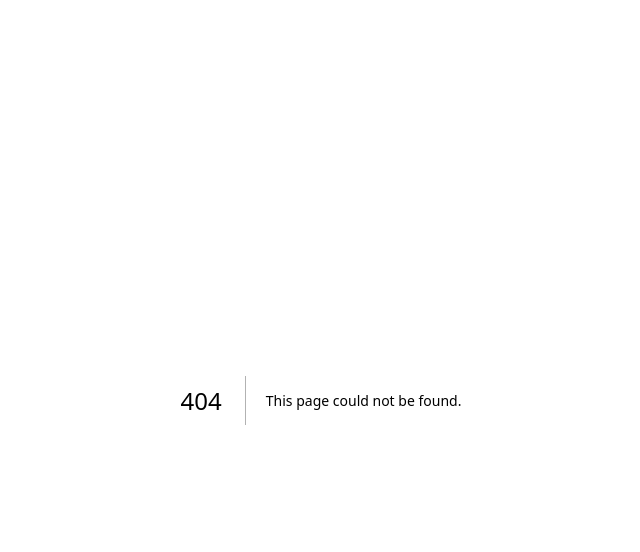
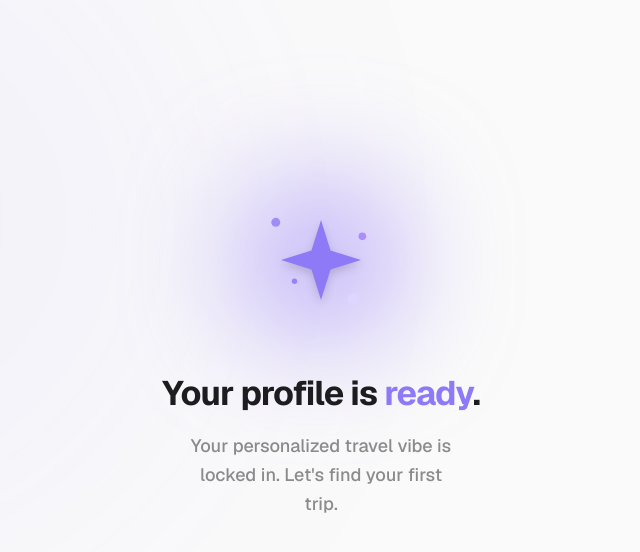
Before and after one commit to RadaHidos/GoApp, a Next.js app: page /onboarding/building in a window 1280 px wide. Before the commit this address had no page. Shown: the top 552 px of the page, without its empty margins (319-959 px from the left). Built offline with nearby package versions, Linux system fonts and the light colour scheme.

Commit message:
REDIRECTING TO HOME PAGE - created loading page redirecting to home page

```diff
--- /dev/null
+++ b/app/onboarding/building/page.tsx
@@ -0,0 +1,258 @@
+"use client";
+
+import { useEffect, useState } from "react";
+import { useRouter } from "next/navigation";
+import {
+  motion,
+  AnimatePresence,
+  useMotionValue,
+  useTransform,
+  animate,
+} from "framer-motion";
+
+const easeOut = [0.22, 1, 0.36, 1] as const;
+
+// Progressive Disclosure: Showing the user what's happening
+const LOADING_STEPS = [
+  "Analyzing your vibe...",
+  "Finding hidden gems...",
+  "Tailoring your budget...",
+  "Finalizing your journey..."
+];
+
+export default function BuildingProfilePage() {
+  const router = useRouter();
+  const [phase, setPhase] = useState<"loading" | "success">("loading");
+  const count = useMotionValue(0);
+  const rounded = useTransform(count, (latest) => Math.round(latest));
+
+  useEffect(() => {
+    // 1. Animate counter 0 -> 100%
+    const controls = animate(count, 100, { duration: 3.5, ease: "easeInOut" });
+
+    // 2. Switch from Loading -> Success
+    const phaseTimer = setTimeout(() => {
+      setPhase("success");
+    }, 4000);
+
+    // 3. Redirect to Home (Consistency with common app patterns)
+    const redirectTimer = setTimeout(() => {
+      router.push("/home");
+    }, 9500);
+
+    return () => {
+      controls.stop();
+      clearTimeout(phaseTimer);
+      clearTimeout(redirectTimer);
+    };
+  }, [count, router]);
+
+  return (
+    <main className="relative flex min-h-screen w-full flex-col items-center justify-center overflow-hidden bg-[#FAFAFA] font-sans text-[#1D1D1F]">
+      {/* Ambient Background Glows - Visual Weight */}
+      <div className="absolute inset-0 z-0 overflow-hidden pointer-events-none">
+        <motion.div
+          animate={{
+            scale: [1, 1.2, 1],
+            opacity: [0.05, 0.08, 0.05]
+          }}
+          transition={{ duration: 8, repeat: Infinity, ease: "easeInOut" }}
+          className="absolute -top-[10%] -left-[10%] h-[600px] w-[600px] rounded-full bg-[#8E7AF6] blur-[120px]"
+        />
+      </div>
+
+      <div className="relative z-10 w-full max-w-[430px] px-8 text-center flex flex-col items-center justify-center min-h-[450px]">
+        <AnimatePresence mode="wait">
+          {phase === "loading" ? (
+            <LoadingState key="loading" countValue={rounded} />
+          ) : (
+            <SuccessState key="success" />
+          )}
+        </AnimatePresence>
+      </div>
+    </main>
+  );
+}
+
+// --- Loading Component: Improved Feedback & Animation ---
+
+function LoadingState({ countValue }: { countValue: any }) {
+  const [stepIndex, setStepIndex] = useState(0);
+
+  useEffect(() => {
+    const stepInterval = setInterval(() => {
+      setStepIndex((prev) => (prev < LOADING_STEPS.length - 1 ? prev + 1 : prev));
+    }, 900);
+    return () => clearInterval(stepInterval);
+  }, []);
+
+  return (
+    <motion.div
+      initial={{ opacity: 0, y: 10 }}
+      animate={{ opacity: 1, y: 0 }}
+      exit={{ opacity: 0, scale: 0.95, filter: "blur(8px)" }}
+      transition={{ duration: 0.6, ease: easeOut }}
+      className="flex flex-col items-center"
+    >
+      <div className="relative mb-12 h-52 w-52 flex items-center justify-center">
+        {/* Animated Outer Glow Pulse - Feedback */}
+        <motion.div
+          animate={{ scale: [1, 1.05, 1], opacity: [0.5, 0.8, 0.5] }}
+          transition={{ duration: 2, repeat: Infinity, ease: "easeInOut" }}
+          className="absolute inset-4 rounded-full bg-[#8E7AF6]/10 blur-xl"
+        />
+
+        <svg className="h-full w-full -rotate-90 transform" viewBox="0 0 100 100">
+          <circle
+            cx="50"
+            cy="50"
+            r="46"
+            fill="none"
+            stroke="#E5E5E5"
+            strokeWidth="5"
+            strokeLinecap="round"
+          />
+          <motion.circle
+            cx="50"
+            cy="50"
+            r="46"
+            fill="none"
+            stroke="#8E7AF6"
+            strokeWidth="5"
+            strokeLinecap="round"
+            initial={{ pathLength: 0 }}
+            animate={{ pathLength: 1 }}
+            transition={{ duration: 3.8, ease: "easeInOut" }}
+          />
+        </svg>
+
+        <div className="absolute inset-0 flex flex-col items-center justify-center">
+          <motion.span
+            animate={{ opacity: [0.4, 1, 0.4] }}
+            transition={{ duration: 1.5, repeat: Infinity }}
+            className="mb-1 text-[12px] font-bold uppercase tracking-[0.2em] text-[#8E7AF6]"
+          >
+            Vibe Check
+          </motion.span>
+          <div className="flex items-baseline">
+            <motion.span className="text-[48px] font-black tracking-tighter text-[#1D1D1F] tabular-nums">
+              {countValue}
+            </motion.span>
+            <span className="text-[22px] font-bold text-[#1D1D1F]/30">%</span>
+          </div>
+        </div>
+      </div>
+
+      {/* Dynamic Loading Steps: Progressive Disclosure */}
+      <div className="h-20 flex flex-col items-center">
+        <AnimatePresence mode="wait">
+          <motion.h2
+            key={LOADING_STEPS[stepIndex]}
+            initial={{ opacity: 0, y: 10 }}
+            animate={{ opacity: 1, y: 0 }}
+            exit={{ opacity: 0, y: -10 }}
+            transition={{ duration: 0.4, ease: easeOut }}
+            className="mb-2 text-[22px] font-bold text-[#1D1D1F]"
+          >
+            {LOADING_STEPS[stepIndex]}
+          </motion.h2>
+        </AnimatePresence>
+        <p className="text-[16px] font-medium text-[#1D1D1F]/40">
+          Hang tight, we’re almost there.
+        </p>
+      </div>
+    </motion.div>
+  );
+}
+
+// --- Success Component: Enhanced Senior Design Version ---
+
+function SuccessState() {
+  return (
+    <motion.div
+      initial={{ opacity: 0 }}
+      animate={{ opacity: 1 }}
+      className="flex flex-col items-center"
+    >
+      {/* Icon Section - Hierarchy & Visual Weight */}
+      <div className="relative mb-12 flex h-32 w-32 items-center justify-center">
+        {/* Layered Glimmer Effect */}
+        <motion.div
+          initial={{ scale: 0, opacity: 0 }}
+          animate={{ scale: [1, 1.1, 1], opacity: 1 }}
+          transition={{ duration: 0.8, ease: easeOut }}
+          className="absolute inset-0 rounded-full bg-gradient-to-tr from-[#8E7AF6] to-[#A78BFA] blur-3xl opacity-30"
+        />
+
+        <motion.div
+          initial={{ scale: 0, rotate: -20 }}
+          animate={{ scale: 1, rotate: 0 }}
+          transition={{
+            type: "spring",
+            stiffness: 260,
+            damping: 20,
+            delay: 0.1,
+          }}
+          className="relative z-10 text-[#8E7AF6]"
+        >
+           <SparkleIcon className="h-24 w-24 drop-shadow-lg" />
+        </motion.div>
+
+        {/* Dynamic Particles - Occam's Razor: Simplicity in visual delight */}
+        <ConfettiBurst delay={0.3} x={-60} y={-50} color="#8E7AF6" size={10} />
+        <ConfettiBurst delay={0.45} x={70} y={-40} color="#A78BFA" size={8} />
+        <ConfettiBurst delay={0.4} x={50} y={60} color="#DDD6FE" size={12} />
+        <ConfettiBurst delay={0.5} x={-50} y={40} color="#8E7AF6" size={6} />
+      </div>
+
+      {/* Success Messaging - Hierarchy */}
+      <motion.div
+        initial={{ opacity: 0, y: 20 }}
+        animate={{ opacity: 1, y: 0 }}
+        transition={{ delay: 0.4, duration: 0.6, ease: easeOut }}
+        className="space-y-4"
+      >
+        <h2 className="text-[34px] font-bold tracking-tight text-[#1D1D1F] leading-tight">
+          Your profile is <span className="text-[#8E7AF6]">ready</span>.
+        </h2>
+        <p className="text-[18px] font-medium text-[#1D1D1F]/50 max-w-[280px] mx-auto leading-relaxed">
+           Your personalized travel vibe is locked in. Let's find your first trip.
+        </p>
+      </motion.div>
+
+      {/* Bottom Signifier - Feedback */}
+      <motion.div
+        initial={{ opacity: 0 }}
+        animate={{ opacity: 1 }}
+        transition={{ delay: 1.2, duration: 1 }}
+        className="mt-16 flex items-center gap-2 text-[#8E7AF6] font-bold text-[14px] uppercase tracking-widest"
+      >
+        <span className="w-8 h-[2px] bg-[#8E7AF6]/20" />
+        Entering Go App
+        <span className="w-8 h-[2px] bg-[#8E7AF6]/20" />
+      </motion.div>
+    </motion.div>
+  );
+}
+
+// --- Helper Components ---
+
+function ConfettiBurst({ delay, x, y, color, size }: { delay: number; x: number; y: number; color: string; size: number; }) {
+  return (
+    <motion.div
+      initial={{ opacity: 0, scale: 0, x: 0, y: 0 }}
+      animate={{ opacity: [0, 1, 0], scale: [0, 1, 0.5], x, y }}
+      transition={{ duration: 1, delay, ease: "easeOut" }}
+      className="absolute rounded-full"
+      style={{ width: size, height: size, backgroundColor: color }}
+    />
+  );
+}
+
+function SparkleIcon({ className }: { className?: string }) {
+  return (
+    <svg className={className} viewBox="0 0 24 24" fill="currentColor">
+      <path d="M12 2L14.39 9.61L22 12L14.39 14.39L12 22L9.61 14.39L2 12L9.61 9.61L12 2Z" />
+    </svg>
+  );
+}
```
